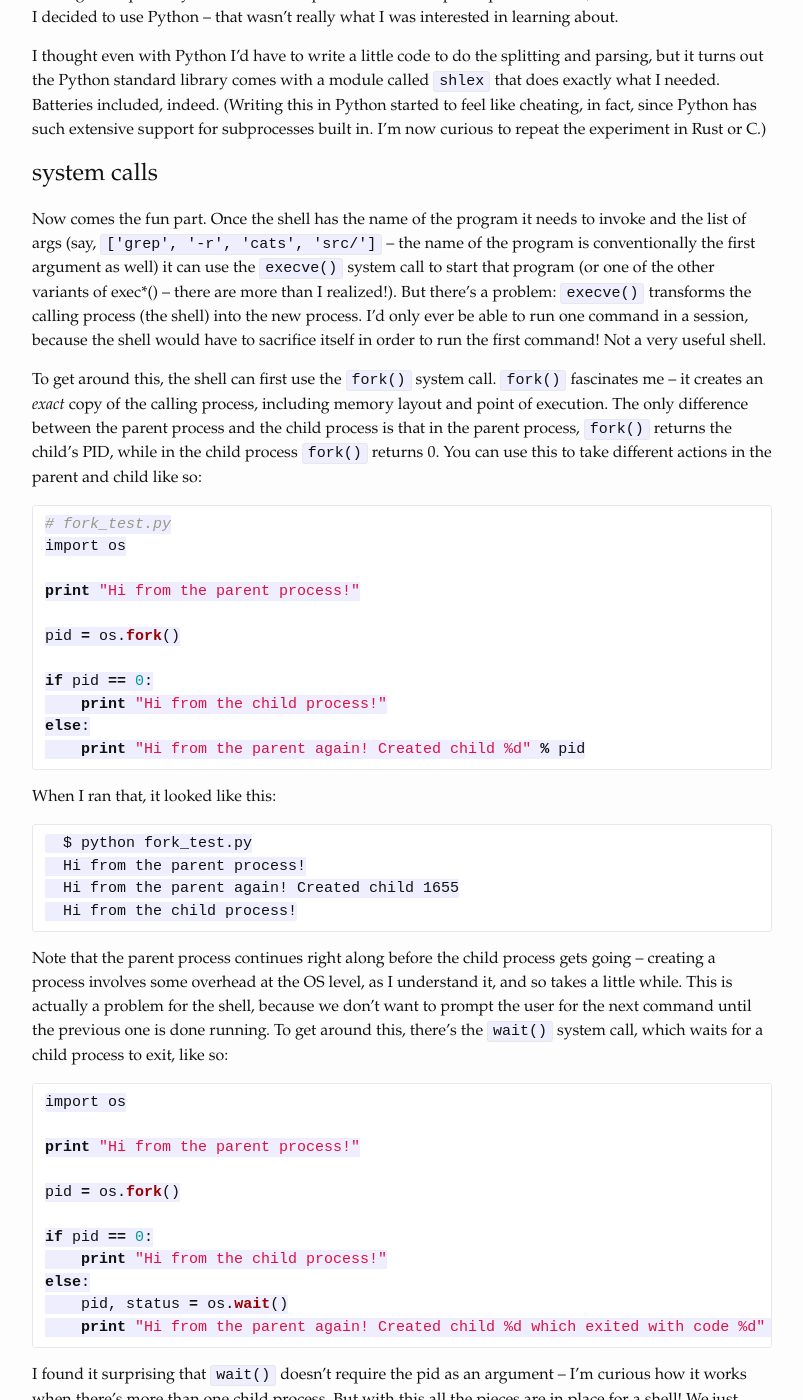
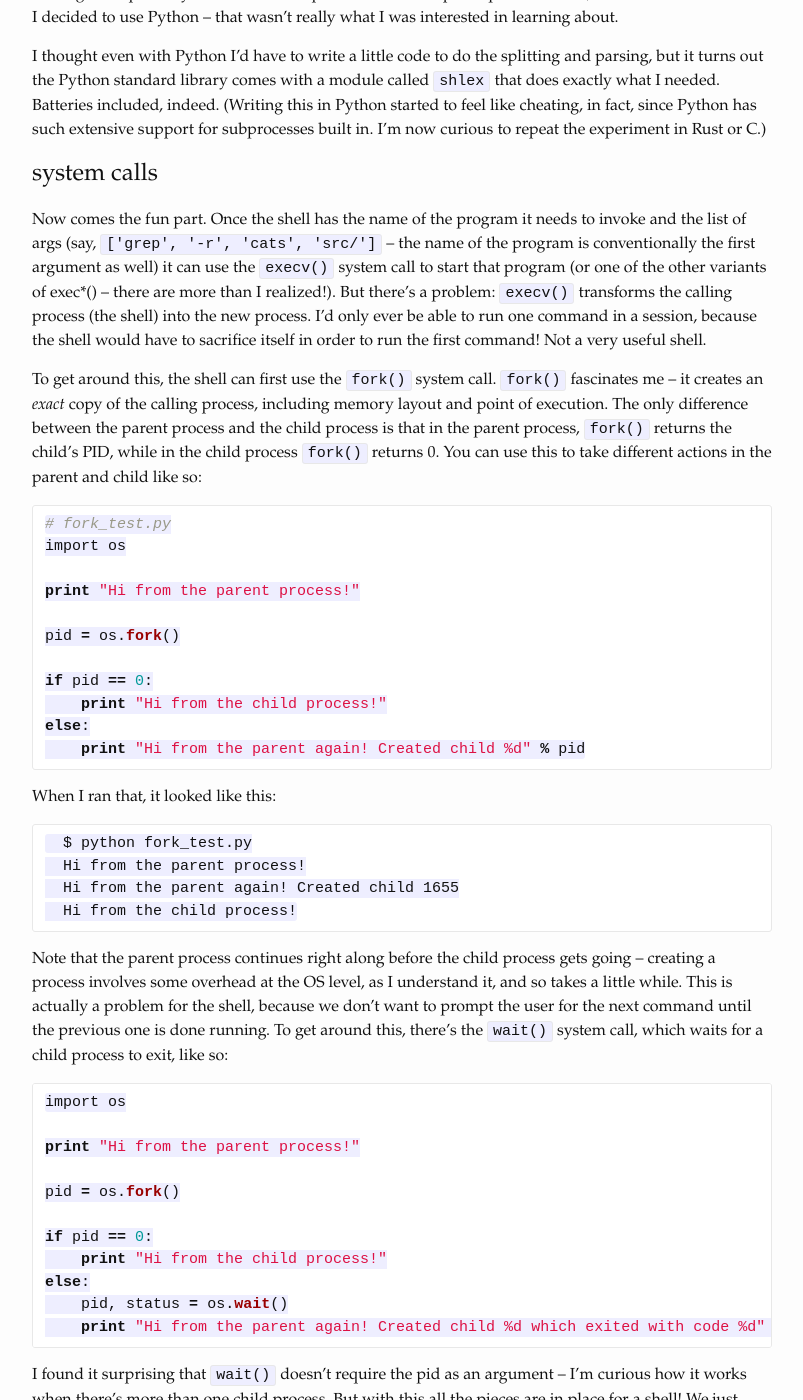
Before and after one commit to loganmhb/bckly.com, a Jekyll site: the page built from _posts/2016-07-20-writing-a-shell-in-python.markdown, in a window 1280 px wide and 1400 px high, scrolled down 713 px. Shown: the whole window, without its empty margins (238-1041 px from the left). Built offline with Jekyll 4.4.1, drawn with Linux system fonts in a browser that asks for light colours; some of the changed text lies outside the part shown.

Commit message:
fix execv naming

````diff
--- a/_posts/2016-07-20-writing-a-shell-in-python.markdown
+++ b/_posts/2016-07-20-writing-a-shell-in-python.markdown
@@ -27,7 +27,7 @@ I thought even with Python I'd have to write a little code to do the splitting a
 
 # system calls
 
-Now comes the fun part. Once the shell has the name of the program it needs to invoke and the list of args (say, `['grep', '-r', 'cats', 'src/']` -- the name of the program is conventionally the first argument as well) it can use the `execve()` system call to start that program (or one of the other variants of exec*() -- there are more than I realized!). But there's a problem: `execve()` transforms the calling process (the shell) into the new process. I'd only ever be able to run one command in a session, because the shell would have to sacrifice itself in order to run the first command! Not a very useful shell.
+Now comes the fun part. Once the shell has the name of the program it needs to invoke and the list of args (say, `['grep', '-r', 'cats', 'src/']` -- the name of the program is conventionally the first argument as well) it can use the `execv()` system call to start that program (or one of the other variants of exec*() -- there are more than I realized!). But there's a problem: `execv()` transforms the calling process (the shell) into the new process. I'd only ever be able to run one command in a session, because the shell would have to sacrifice itself in order to run the first command! Not a very useful shell.
 
 To get around this, the shell can first use the `fork()` system call. `fork()` fascinates me -- it creates an _exact_ copy of the calling process, including memory layout and point of execution. The only difference between the parent process and the child process is that in the parent process, `fork()` returns the child's PID, while in the child process `fork()` returns 0. You can use this to take different actions in the parent and child like so:
 
@@ -70,9 +70,9 @@ else:
     print "Hi from the parent again! Created child %d which exited with code %d" % (pid, status)
 ```
 
-I found it surprising that `wait()` doesn't require the pid as an argument -- I'm curious how it works when there's more than one child process. But with this all the pieces are in place for a shell! We just have to wrap the whole thing in a loop and replace printing a greeting from the child process with `execve()`ing the program. You can see the resulting program [here][permaship]. It is extremely tiny! But it works surprisingly well.
+I found it surprising that `wait()` doesn't require the pid as an argument -- I'm curious how it works when there's more than one child process. But with this all the pieces are in place for a shell! We just have to wrap the whole thing in a loop and replace printing a greeting from the child process with `execv()`ing the program. You can see the resulting program [here][permaship]. It is extremely tiny! But it works surprisingly well.
 
-I ended up using Python's `os.spawnve()`, which basically wraps `fork()`, `execve()` and `wait()`. This also felt a little bit like cheating, but it's an educational exercise, after all. All of these Python standard lib calls are actually lower-level than Python wants you to be working -- there's a `subprocess` module which encapsulates these and more, including I/O and pipes -- but it felt more educational to figure out how this works at a low level.
+I ended up using Python's `os.spawnve()`, which basically wraps `fork()`, `execv()` and `wait()`. This also felt a little bit like cheating, but it's an educational exercise, after all. All of these Python standard lib calls are actually lower-level than Python wants you to be working -- there's a `subprocess` module which encapsulates these and more, including I/O and pipes -- but it felt more educational to figure out how this works at a low level.
 
 Next steps for this little shell are pipes, I/O redirection and globbing!
 
````
